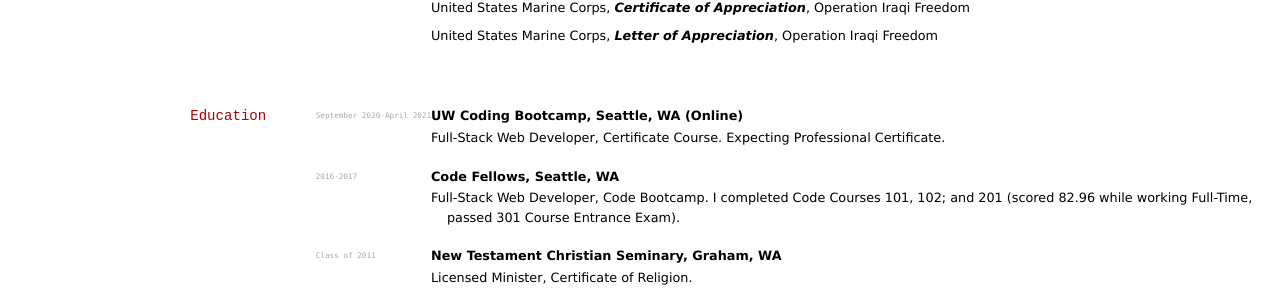
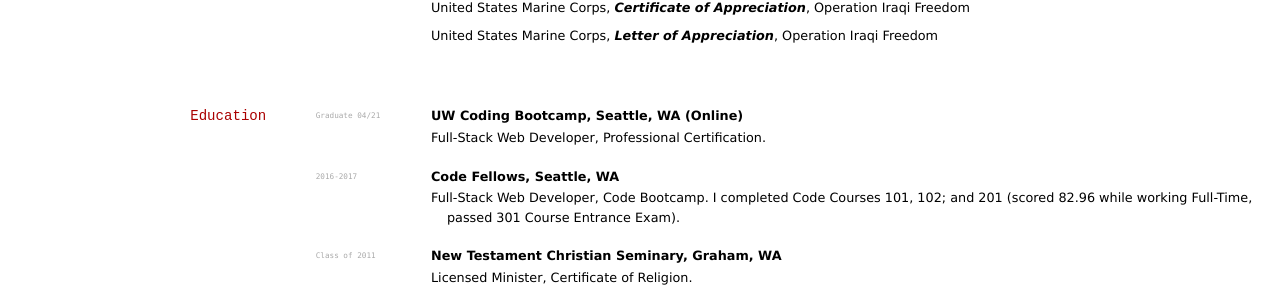
Before and after one commit to elipapa/markdown-cv, a Jekyll site: the page built from index.md, in a window 1280 px wide. Shown: the part 1511-1813 px from the top of the page. Built offline with Jekyll 4.4.1, drawn with Linux system fonts in a browser that asks for light colours.

Commit message:
Update index.md

```diff
--- a/index.md
+++ b/index.md
@@ -76,9 +76,9 @@
 
 ## Education
 
-`September 2020-April 2021`
+`Graduate 04/21`
 __UW Coding Bootcamp, Seattle, WA (Online)__
-- Full-Stack Web Developer, Certificate Course. Expecting Professional Certificate.
+- Full-Stack Web Developer, Professional Certification.
 
 `2016-2017`
 __Code Fellows, Seattle, WA__
```
